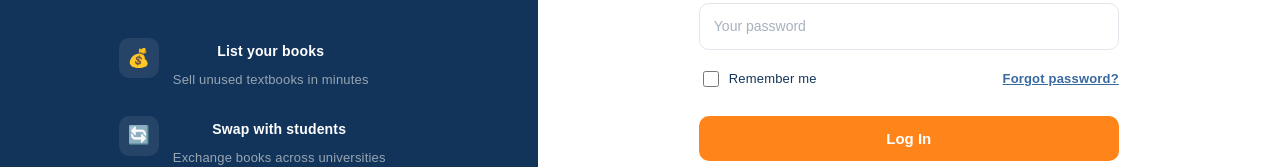
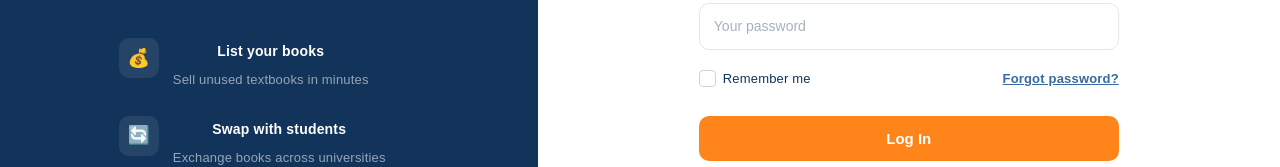
Before and after one commit to Batool217/Front-End, a React (Vite) app: page /login in a window 1280 px wide. Shown: the part 367-534 px from the top of the page. Built offline with nearby package versions, Linux system fonts and the light colour scheme.

Commit message:
Task 4:Validation

```diff
--- a/src/index.css
+++ b/src/index.css
@@ -17,7 +17,7 @@
 
   font: 18px/145% var(--sans);
   letter-spacing: 0.18px;
-  color-scheme: light dark;
+  color-scheme: light;
   color: var(--text);
   background: var(--bg);
   font-synthesis: none;
@@ -77,20 +77,24 @@ h1 {
   font-size: 56px;
   letter-spacing: -1.68px;
   margin: 32px 0;
+
   @media (max-width: 1024px) {
     font-size: 36px;
     margin: 20px 0;
   }
 }
+
 h2 {
   font-size: 24px;
   line-height: 118%;
   letter-spacing: -0.24px;
   margin: 0 0 8px;
+
   @media (max-width: 1024px) {
     font-size: 20px;
   }
 }
+
 p {
   margin: 0;
 }
--- a/src/pages/Register.jsx
+++ b/src/pages/Register.jsx
@@ -166,7 +166,7 @@ function Register() {
                   <input
                       type="text"
                       name="fullName"
-                      placeholder="Abde rahman"
+                      placeholder="Abdel rahman"
                       value={form.fullName}
                       onChange={handleChange}
                   />
@@ -204,7 +204,7 @@ function Register() {
                 <input
                     type="email"
                     name="email"
-                    placeholder="Abde rahman@example.com"
+                    placeholder="Abdel rahman@example.com"
                     value={form.email}
                     onChange={handleChange}
                 />
--- a/src/styles/css/auth.css
+++ b/src/styles/css/auth.css
@@ -298,10 +298,39 @@ input {
   cursor: pointer;
 }
 
-.remember-me input {
-  width: 16px;
-  height: 16px;
+.remember-me input[type="checkbox"] {
+  -webkit-appearance: none;
+  appearance: none;
+  background-color: #ffffff;
+  margin: 0;
+  width: 17px;
+  height: 17px;
+  border: 1.5px solid #cbd5e1;
+  border-radius: 4px;
+  display: grid;
+  place-content: center;
   cursor: pointer;
+  outline: none;
+  transition: all 0.2s ease-in-out;
+}
+
+.remember-me input[type="checkbox"]::before {
+  content: "";
+  width: 10px;
+  height: 10px;
+  transform: scale(0);
+  transition: 120ms transform ease-in-out;
+  background-color: #ff851b;
+  transform-origin: center;
+  clip-path: polygon(14% 44%, 0 65%, 50% 100%, 100% 16%, 80% 0%, 43% 62%);
+}
+
+.remember-me input[type="checkbox"]:checked::before {
+  transform: scale(1);
+}
+
+.remember-me input[type="checkbox"]:checked {
+  border-color: #ff851b;
 }
 
 .forgot-link {
```
